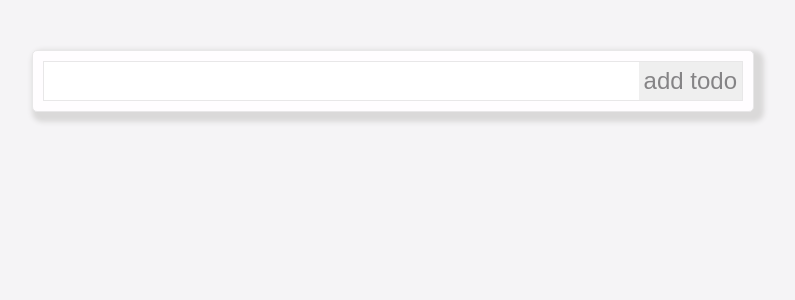
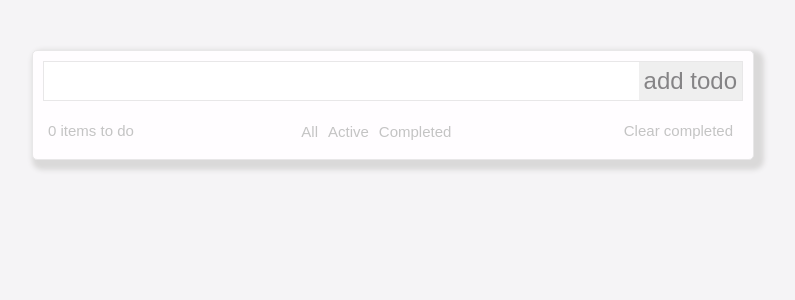
Before and after one commit to OldWhaler/todo-ts, a React (Create React App) app: page / in a window 1280 px wide. Shown: the top 300 px of the page, without its empty margins (247-1042 px from the left). Built offline with nearby package versions, Linux system fonts and the light colour scheme.

Commit message:
feat: add Footer display

```diff
--- a/src/App.tsx
+++ b/src/App.tsx
@@ -1,4 +1,5 @@
 import { InputField } from './components/InputField/InputField';
+import { Footer } from './components/Footer/Footer';
 
 import './App.scss';
 
@@ -7,6 +8,7 @@ function App() {
   return (
     <div className="App">
       <InputField />
+      <Footer />
     </div>
   );
 }
--- /dev/null
+++ b/src/components/Footer/Footer.scss
@@ -0,0 +1,34 @@
+.footer {
+  display: flex;
+  justify-content: space-between;
+  align-items: center;
+
+  padding: 4px 5px;
+  margin-top: 10px;
+
+
+  &__text {
+    font-size: 15px;
+    color: #c4c4c4;
+  }
+
+  &__button-list {
+    display: flex;
+    list-style: none;
+  }
+
+  &__button {
+    padding: 5px;
+    font-size: 15px;
+    background: transparent;
+    color: #c4c4c4;
+    border: none;
+
+    cursor: pointer;
+
+    &:hover {
+      color: #787676;
+      transition-duration: 0.1s;
+    }
+  }
+}
--- /dev/null
+++ b/src/components/Footer/Footer.tsx
@@ -0,0 +1,25 @@
+import './Footer.scss'
+
+function Footer(): JSX.Element {
+  return (
+    <div className="footer">
+      <span className="footer__text">0 items to do</span>
+
+      <ul className="footer__button-list">
+        <li>
+          <button className="footer__button">All</button>
+        </li>
+        <li>
+          <button className="footer__button">Active</button>
+        </li>
+        <li>
+          <button className="footer__button">Completed</button>
+        </li>
+      </ul>
+
+      <button className="footer__button">Clear completed</button>
+    </div >
+  )
+}
+
+export { Footer }
```
